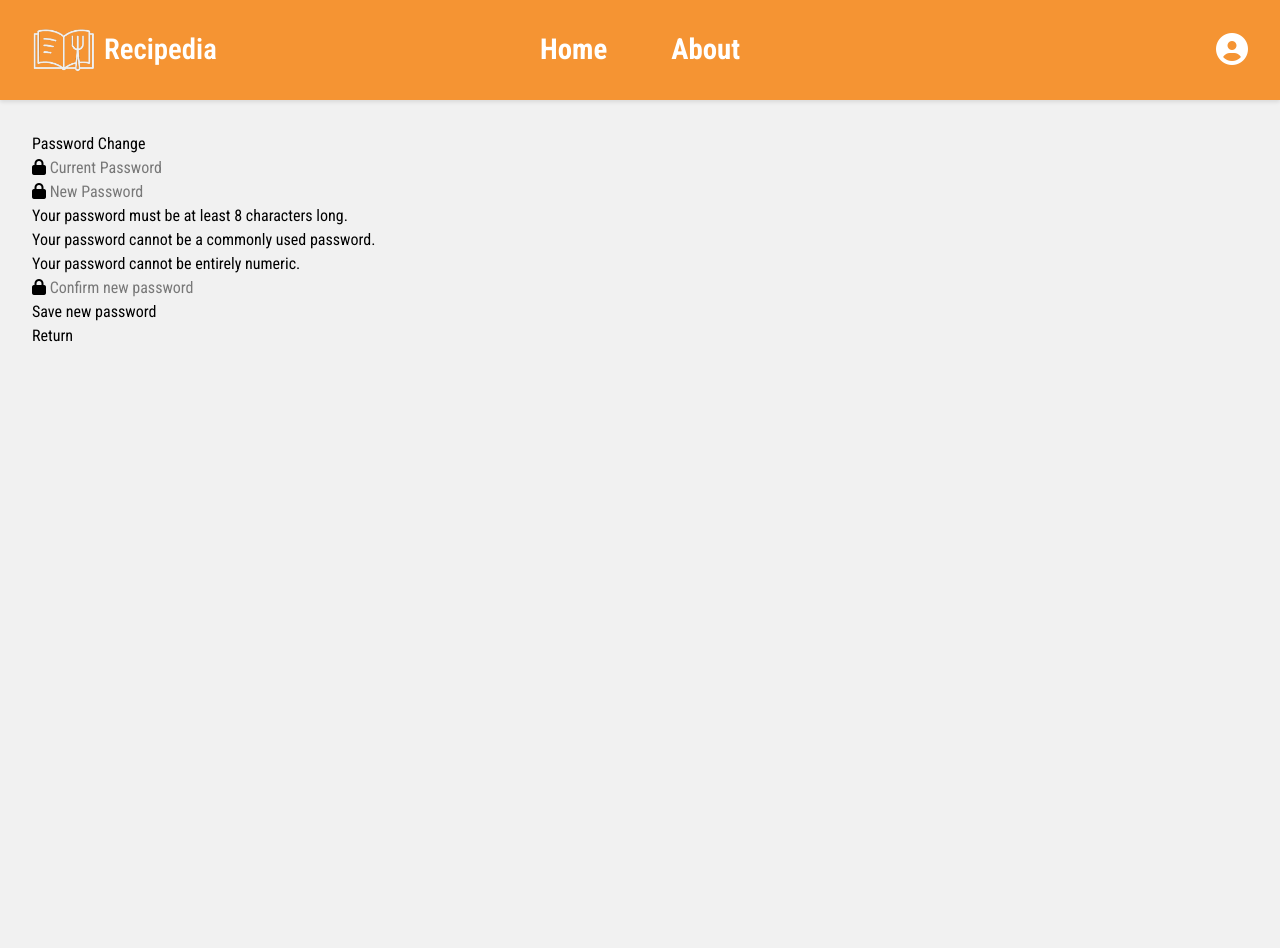
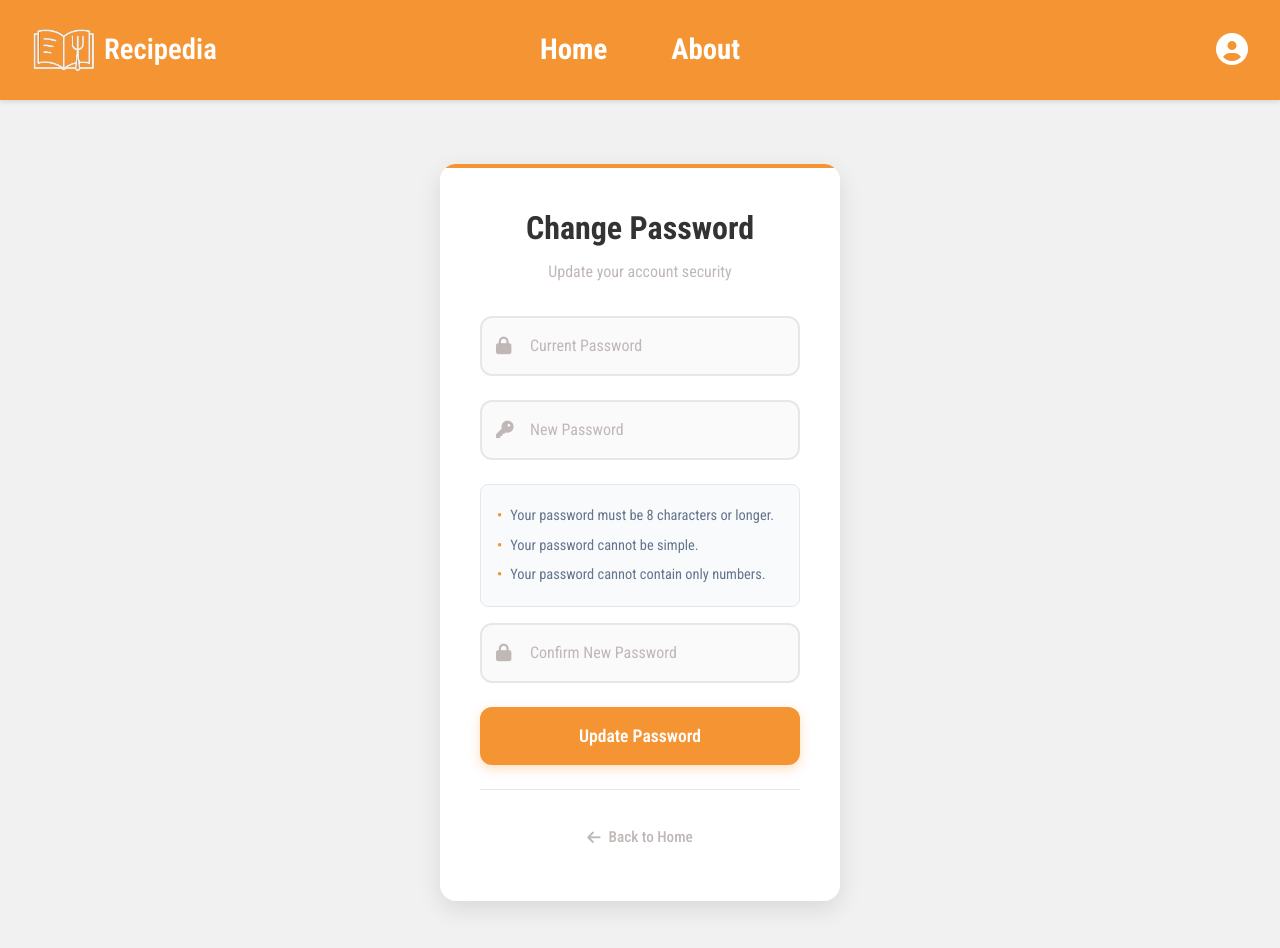
Before and after one commit to gabriel-pagani/udwmj-project, a Django app: page /change-password/ in a window 1280 px wide. Shown: the top 948 px of the page. Run offline with Django 5.2, Linux system fonts and the light colour scheme; the visitor is signed in with stand-in values (Sample User, id 1).

Commit message:
Adicionei estilos para as telas de segurança

```diff
--- /dev/null
+++ b/app/static/app/css/auth.css
@@ -0,0 +1,247 @@
+.auth-container {
+  display: flex;
+  align-items: center;
+  justify-content: center;
+  min-height: 100%;
+  padding: 2rem 1rem;
+}
+
+.auth-card {
+  background-color: var(--white);
+  border-radius: 16px;
+  box-shadow: 0 8px 24px var(--shadow);
+  padding: 2.5rem;
+  width: 100%;
+  max-width: 400px;
+  position: relative;
+  overflow: hidden;
+}
+
+.auth-card::before {
+  content: '';
+  position: absolute;
+  top: 0;
+  left: 0;
+  right: 0;
+  height: 4px;
+  background: var(--orange-primary);
+}
+
+.auth-header {
+  text-align: center;
+  margin-bottom: 2rem;
+}
+
+.auth-title {
+  font-size: 2rem;
+  font-weight: 700;
+  color: #333;
+  margin-bottom: 0.5rem;
+}
+
+.auth-subtitle {
+  color: var(--gray-primary);
+  font-size: 1rem;
+}
+
+/* Messages Styles */
+.auth-messages {
+  margin-bottom: 1.5rem;
+}
+
+.auth-message {
+  display: flex;
+  align-items: center;
+  gap: 0.75rem;
+  padding: 0.875rem 1rem;
+  border-radius: 8px;
+  margin-bottom: 0.75rem;
+  font-size: 0.9rem;
+  font-weight: 500;
+}
+
+.auth-message:last-child {
+  margin-bottom: 0;
+}
+
+.auth-message.error {
+  background-color: #fee2e2;
+  color: #dc2626;
+  border-left: 4px solid #dc2626;
+}
+
+.auth-message.warning {
+  background-color: #fef3c7;
+  color: #d97706;
+  border-left: 4px solid #d97706;
+}
+
+.auth-message.info {
+  background-color: #dbeafe;
+  color: #2563eb;
+  border-left: 4px solid #2563eb;
+}
+
+.auth-message.success {
+  background-color: #dcfce7;
+  color: #16a34a;
+  border-left: 4px solid #16a34a;
+}
+
+.auth-message i {
+  font-size: 1.1rem;
+}
+
+/* Form Styles */
+.auth-form {
+  margin-bottom: 1.5rem;
+}
+
+.form-group {
+  position: relative;
+  margin-bottom: 1.5rem;
+}
+
+.form-group:last-child {
+  margin-bottom: 0;
+}
+
+.form-input-container {
+  position: relative;
+  display: flex;
+  align-items: center;
+}
+
+.form-input {
+  width: 100%;
+  padding: 1rem 1rem 1rem 3rem;
+  border: 2px solid #e5e7eb;
+  border-radius: 12px;
+  font-size: 1rem;
+  background-color: #fafafa;
+  transition: all 0.3s ease;
+}
+
+.form-input:focus {
+  border-color: var(--orange-primary);
+  background-color: var(--white);
+  box-shadow: 0 0 0 3px rgba(245, 148, 51, 0.1);
+}
+
+.form-input::placeholder {
+  color: var(--gray-primary);
+  font-weight: 400;
+}
+
+.form-icon {
+  position: absolute;
+  left: 1rem;
+  color: var(--gray-primary);
+  font-size: 1.1rem;
+  z-index: 1;
+  transition: color 0.3s ease;
+}
+
+.form-input:focus + .form-icon,
+.form-input-container:focus-within .form-icon {
+  color: var(--orange-primary);
+}
+
+/* Button Styles */
+.auth-button {
+  width: 100%;
+  padding: 1rem;
+  background: var(--orange-primary);
+  color: var(--white);
+  border: none;
+  border-radius: 12px;
+  font-size: 1.1rem;
+  font-weight: 600;
+  cursor: pointer;
+  transition: all 0.3s ease;
+  box-shadow: 0 4px 12px rgba(245, 148, 51, 0.3);
+}
+
+.auth-button:hover {
+  transform: translateY(-2px);
+  box-shadow: 0 6px 16px rgba(245, 148, 51, 0.4);
+}
+
+.auth-button:active {
+  transform: translateY(0);
+}
+
+/* Password Requirements */
+.password-requirements {
+  background-color: #f8fafc;
+  border: 1px solid #e2e8f0;
+  border-radius: 8px;
+  padding: 1rem;
+  margin: 1rem 0;
+}
+
+.password-requirements ul {
+  list-style: none;
+  margin: 0;
+  padding: 0;
+}
+
+.password-requirements li {
+  display: flex;
+  align-items: center;
+  gap: 0.5rem;
+  padding: 0.25rem 0;
+  font-size: 0.9rem;
+  color: #64748b;
+}
+
+.password-requirements li::before {
+  content: '•';
+  color: var(--orange-primary);
+  font-weight: bold;
+}
+
+/* Return Link */
+.auth-footer {
+  text-align: center;
+  margin-top: 1.5rem;
+  padding-top: 1.5rem;
+  border-top: 1px solid #e5e7eb;
+}
+
+.return-link {
+  display: inline-flex;
+  align-items: center;
+  gap: 0.5rem;
+  color: var(--gray-primary);
+  font-size: 0.95rem;
+  font-weight: 500;
+  padding: 0.75rem 1.5rem;
+  border-radius: 8px;
+  transition: all 0.3s ease;
+}
+
+.return-link:hover {
+  color: var(--orange-primary);
+  background-color: #fef7f0;
+}
+
+/* Responsive Design */
+@media (max-width: 480px) {
+  .auth-card {
+    padding: 2rem 1.5rem;
+    margin: 1rem;
+  }
+
+  .auth-title {
+    font-size: 1.75rem;
+  }
+
+  .form-input {
+    padding: 0.875rem 0.875rem 0.875rem 2.75rem;
+  }
+
+  .form-icon {
+    left: 0.875rem;
+  }
+}
--- a/app/templates/app/partials/change_pwd_form.html
+++ b/app/templates/app/partials/change_pwd_form.html
@@ -1,61 +1,89 @@
-<div>
-  <h2>Password Change</h2>
+<div class="auth-container">
+  <div class="auth-card">
+    <div class="auth-header">
+      <h2 class="auth-title">Change Password</h2>
+      <p class="auth-subtitle">Update your account security</p>
+    </div>
+
     {% if messages %}
+      <div class="auth-messages">
         {% for message in messages %}
+          <div class="auth-message {{ message.tags }}">
             {% if 'error' in message.tags %}
-        <div>
               <i class="fas fa-circle-xmark"></i>
+            {% elif 'warning' in message.tags %}
+              <i class="fas fa-circle-exclamation"></i>
+            {% elif 'info' in message.tags %}
+              <i class="fas fa-circle-info"></i>
+            {% elif 'success' in message.tags %}
+              <i class="fas fa-circle-check"></i>
+            {% endif %}
             <span>{{ message }}</span>
           </div>
-      {% endif %}
-      {% if 'warning' in message.tags %}
-        <div>
-          <i class="fas fa-circle-exclamation"></i>
-          <span>{{ message }}</span>
+        {% endfor %}
       </div>
     {% endif %}
-      {% if 'info' in message.tags %}
-        <div>
-          <i class="fas fa-circle-info"></i>
-          <span>{{ message }}</span>
+
+    <form class="auth-form" method="post" novalidate>
+      {% csrf_token %}
+
+      <div class="form-group">
+        <div class="form-input-container">
+          <input
+            type="password"
+            name="old_password"
+            placeholder="Current Password"
+            class="form-input"
+            required
+          />
+          <i class="fas fa-lock form-icon"></i>
         </div>
-      {% endif %}
-      {% if 'success' in message.tags %}
-        <div>
-          <i class="fas fa-circle-check"></i>
-          <span>{{ message }}</span>
-        </div>
-      {% endif %}
-    {% endfor%}
-  {% endif %}
-
-  <form method="post" novalidate>
-    {% csrf_token %}
-    <div>
-      <i class="fas fa-lock"></i>
-      <input type="password" name="old_password" placeholder="Current Password" />
       </div>
 
-    <div>
-      <i class="fas fa-lock"></i>
-      <input type="password" name="new_password1" placeholder="New Password" />
+      <div class="form-group">
+        <div class="form-input-container">
+          <input
+            type="password"
+            name="new_password1"
+            placeholder="New Password"
+            class="form-input"
+            required
+          />
+          <i class="fas fa-key form-icon"></i>
+        </div>
       </div>
 
+      <div class="password-requirements">
         <ul>
-      <li>Your password must be at least 8 characters long.</li>
-      <li>Your password cannot be a commonly used password.</li>
-      <li>Your password cannot be entirely numeric.</li>
+          <li>Your password must be 8 characters or longer.</li>
+          <li>Your password cannot be simple.</li>
+          <li>Your password cannot contain only numbers.</li>
         </ul>
-
-    <div>
-      <i class="fas fa-lock"></i>
-      <input type="password" name="new_password2" placeholder="Confirm new password" />
       </div>
 
-    <button type="submit" >Save new password</button>
+      <div class="form-group">
+        <div class="form-input-container">
+          <input
+            type="password"
+            name="new_password2"
+            placeholder="Confirm New Password"
+            class="form-input"
+            required
+          />
+          <i class="fas fa-lock form-icon"></i>
+        </div>
+      </div>
+
+      <button type="submit" class="auth-button">
+        Update Password
+      </button>
     </form>
 
-    <a href="{% url "app:home" %}">
-      <div>Return</div>
+    <div class="auth-footer">
+      <a href="{% url "app:home" %}" class="return-link">
+        <i class="fas fa-arrow-left"></i>
+        <span>Back to Home</span>
       </a>
     </div>
+  </div>
+</div>
```
Also changed, not shown: app/templates/app/partials/login_form.html (+53 -31 lines), app/static/app/css/auths.css (deleted). Lines whose indentation alone changed are shown as unchanged.
